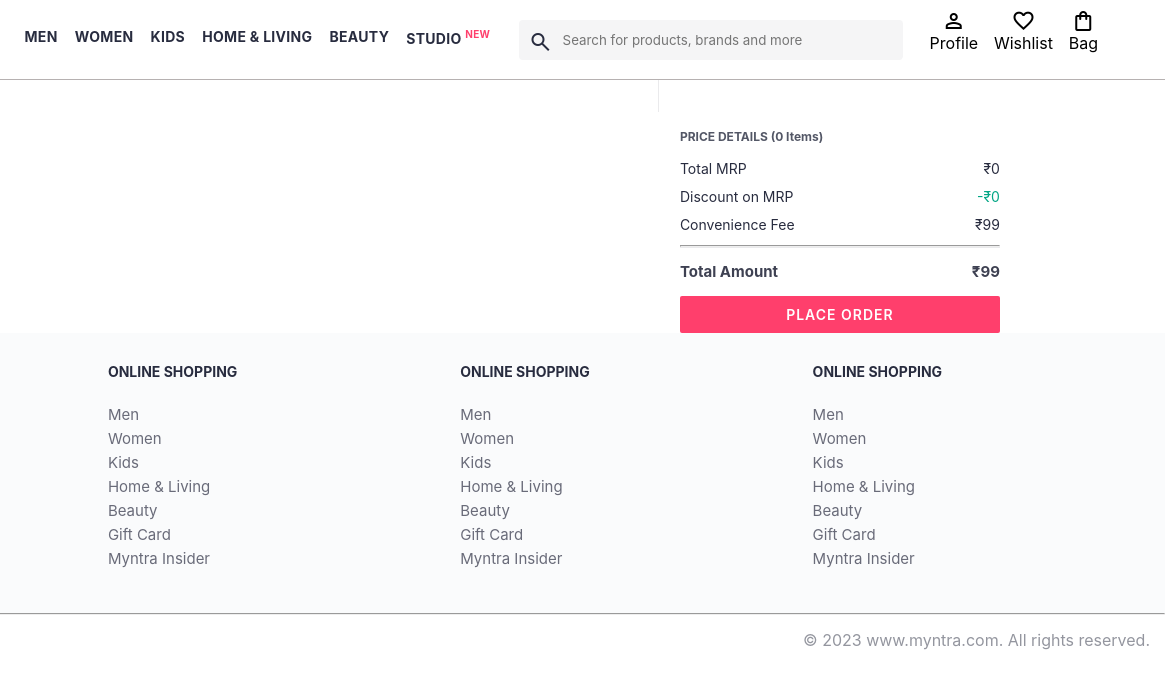
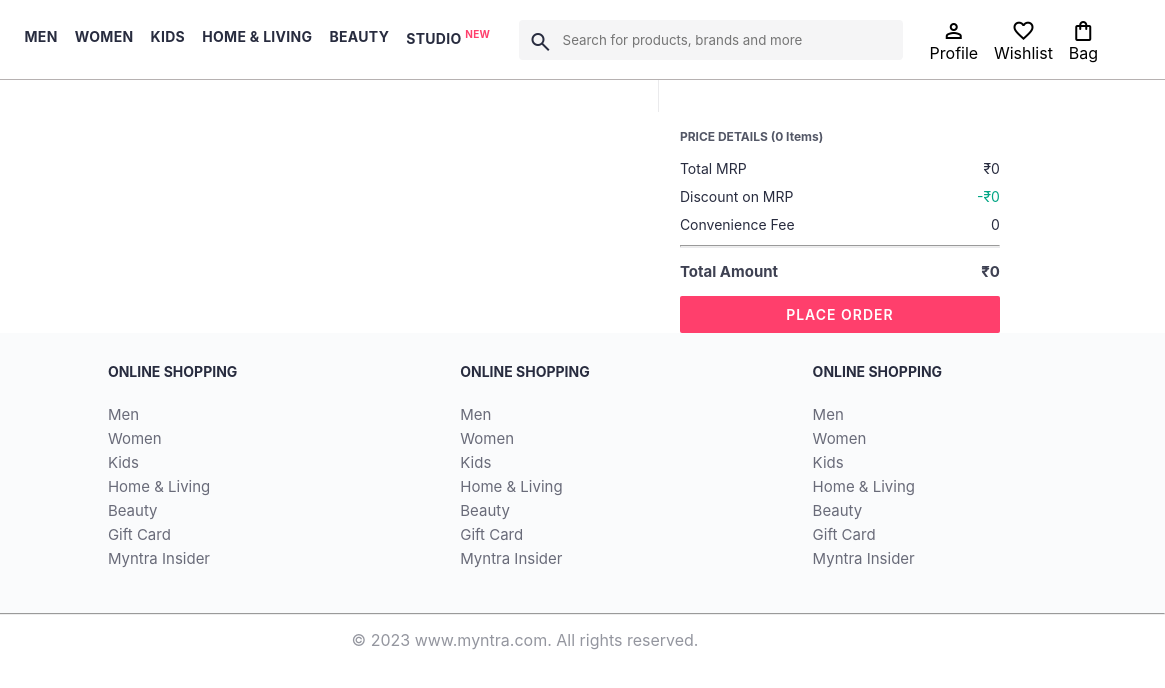
Before and after one commit to chintu692002/Myntra_clone, a plain HTML site: page pages/bag.html in a window 1280 px wide. Shown: the full height of the page, 115-1280 px from the left. Drawn offline with nearby package versions, Linux system fonts and the light colour scheme.

Commit message:
Second commit

```diff
--- a/css/index.css
+++ b/css/index.css
@@ -109,10 +109,12 @@
 .action_bar {
     margin-right: 4%;
 }
+
 .nav_bar {
     display: flex;
     min-width: 500px;
     justify-content: space-evenly;
+
 }
 .nav_bar a {
     font-size: 14px;
@@ -162,6 +164,7 @@
 .action_bar {
     display: flex;
     min-width: 200px;
+    margin-top: 20px;
     justify-content: space-evenly;
 }
 
@@ -179,7 +182,7 @@
     width: 100%;
 }
 
-.category_heading {
+/*.category_heading {
     text-transform: uppercase;
     color: #3e4152;
     letter-spacing: .15em;
@@ -187,9 +190,10 @@
     margin: 50px 0 10px 30px;
     max-height: 5em;
     font-weight: 700;
-}
+}*/
 
-.category-items, .items-container {
+/*.category-items,*/
+.items-container {
     width: 80%;
     margin: 50px 10%;
     display: flex;
@@ -201,6 +205,7 @@
     width: 250px;
 }
 
+/*---------------footer---------------------------*/
 .footer_container {
     padding: 30px 0px 40px 0px;
     background: #FAFBFC;
@@ -209,8 +214,8 @@
 }
 
 .footer_column {
-    display: flex;
-    flex-direction: column;
+  display: flex;
+  flex-direction: column;
 }
 
 .footer_column h3 {
@@ -228,7 +233,7 @@
 
 .copyright {
     color: #94969f;
-    text-align: end;
+    text-align: center;
     padding: 15px;
 }
 
--- a/pages/bag.html
+++ b/pages/bag.html
@@ -9,7 +9,7 @@
 <body>
     <header>
         <div class="logo_container">
-            <a href="#"><img class="myntra_home" src="../images/myntra_logo.webp" alt="Myntra Home"></a>
+            <a href="/index.html"><img class="myntra_home" src="../images/myntra_logo.webp" alt="Myntra Home"></a>
         </div>
         <nav class="nav_bar">
             <a href="#">Men</a>
--- a/scripts/bag.js
+++ b/scripts/bag.js
@@ -1,4 +1,4 @@
-const CONVENIENCE_FEES = 99;
+
 let bagItemObjects;
 onLoad();
 
@@ -13,13 +13,23 @@
   let totalItem = bagItemObjects.length;
   let totalMRP = 0;
   let totalDiscount = 0;
+  let CONVENIENCE_FEES = 0;
 
   bagItemObjects.forEach(bagItem => {
     totalMRP += bagItem.original_price;
     totalDiscount += bagItem.original_price - bagItem.current_price;
   });
 
-  let finalPayment = totalMRP - totalDiscount + CONVENIENCE_FEES;
+  let finalPayment = totalMRP - totalDiscount ;
+  if(finalPayment==0)
+  {
+    CONVENIENCE_FEES=0;
+  }
+  if(finalPayment>0)
+  {
+    CONVENIENCE_FEES=99;
+    finalPayment+=99;
+  }
 
 
   bagSummaryElement.innerHTML = `
@@ -35,7 +45,7 @@
     </div>
     <div class="price-item">
       <span class="price-item-tag">Convenience Fee</span>
-      <span class="price-item-value">₹99</span>
+      <span class="price-item-value">${CONVENIENCE_FEES}</span>
     </div>
     <hr>
     <div class="price-footer">
@@ -49,6 +59,7 @@
   `;
 }
 
+//-----------itemid thi usse items nikala h-----------------------------
 function loadBagItemObjects() {
   console.log(bagItems);
   bagItemObjects = bagItems.map(itemId => {
--- a/scripts/index.js
+++ b/scripts/index.js
@@ -17,7 +17,6 @@
 function displayBagIcon() {
   let bagItemCountElement = document.querySelector('.bag-item-count');
   if (bagItems.length > 0) {
-    console.log('I am here');
     bagItemCountElement.style.visibility = 'visible';
     bagItemCountElement.innerText = bagItems.length;
   } else {
```
Also changed, not shown: index.html (+1 -1 lines).
